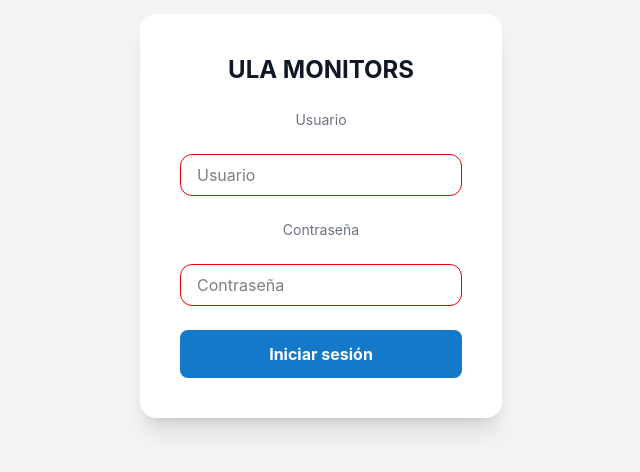
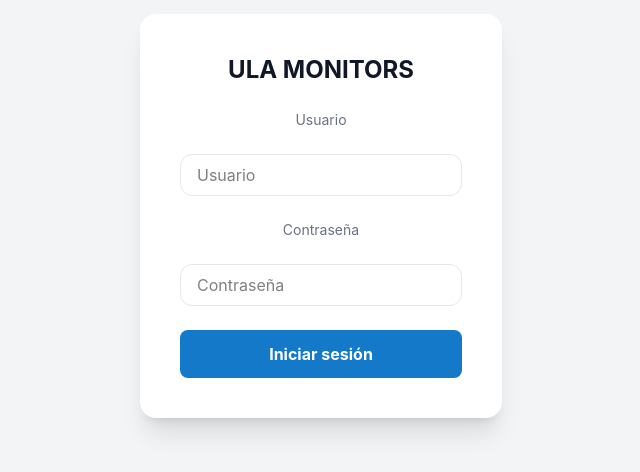
Before and after one commit to JustLobo1121/proyecto-tecno-web, a React (Vite) app: page / in a window 1280 px wide. Shown: the part 184-656 px from the top of the page, without its empty margins (319-959 px from the left). Built offline with nearby package versions, Linux system fonts and the light colour scheme; no server answers.

Commit message:
fix(Login): proper dynamic outline for username/password inputs
The idea is to not scream at the user for the username/password inputs
being empty when the page first loads, that's just a bad UX

I couldn't think of another proper solution for the CSS besides this one.
Sorry.

```diff
--- a/src/views/Login.jsx
+++ b/src/views/Login.jsx
@@ -6,6 +6,8 @@ function Login({ setIsAuthenticated }) {
     const [username, setUsername] = useState("");
     const [password, setPassword] = useState("");
     const [success, setSuccess] = useState(true);
+    const [usernameClass, setUsernameClass] = useState("border-gray-200 dark:border-gray-700 focus:ring-blue-500");
+    const [passwordClass, setPasswordClass] = useState("border-gray-200 dark:border-gray-700 focus:ring-blue-500");
     const navigate = useNavigate()
 
     const handleLoginSuccess = (request) => {
@@ -42,12 +44,9 @@ function Login({ setIsAuthenticated }) {
                 <input
                     value={username}
                     placeholder="Usuario"
-                    onChange={(event) => setUsername(event.target.value)}
-                    className={`w-full px-4 py-2 bg-white dark:bg-gray-700 dark:text-white focus:outline-none focus:ring-2 transition-all rounded-xl border ${
-                        username === ""
-                            ? "border-red-600 focus:ring-red-500"
-                            : "border-gray-200 dark:border-gray-700 focus:ring-blue-500"
-                    }`}
+                    // Using the reactive variable in here causes weird behavior
+                    onChange={(event) => {setUsername(event.target.value); setUsernameClass(event.target.value ? "border-gray-200 dark:border-gray-700 focus:ring-blue-500" : "border-red-600 focus:ring-red-500")}}
+                    className={`w-full px-4 py-2 bg-white dark:bg-gray-700 dark:text-white focus:outline-none focus:ring-2 transition-all rounded-xl border ${usernameClass}`}
                 />
                 <p className="text-gray-500 dark:text-gray-400 text-sm text-center max-w-xs">
                     Contraseña
@@ -56,12 +55,9 @@ function Login({ setIsAuthenticated }) {
                     type="password"
                     value={password}
                     placeholder="Contraseña"
-                    onChange={(event) => setPassword(event.target.value)}
-                    className={`w-full px-4 py-2 bg-white dark:bg-gray-700 dark:text-white focus:outline-none focus:ring-2 transition-all rounded-xl border ${
-                        password === ""
-                            ? "border-red-600 focus:ring-red-500"
-                            : "border-gray-200 dark:border-gray-700 focus:ring-blue-500"
-                    }`}
+                    // Using the reactive variable in here causes weird behavior
+                    onChange={(event) => {setPassword(event.target.value); setPasswordClass(event.target.value ? "border-gray-200 dark:border-gray-700 focus:ring-blue-500" : "border-red-600 focus:ring-red-500")}}
+                    className={`w-full px-4 py-2 bg-white dark:bg-gray-700 dark:text-white focus:outline-none focus:ring-2 transition-all rounded-xl border ${passwordClass}`}
                 />
                 { !success && (<h1 className="text-red-500 dark:text-red-400 text-sm text-center max-w-xs">Usuario o contraseña incorrectos.</h1>)}
                 <button
```
